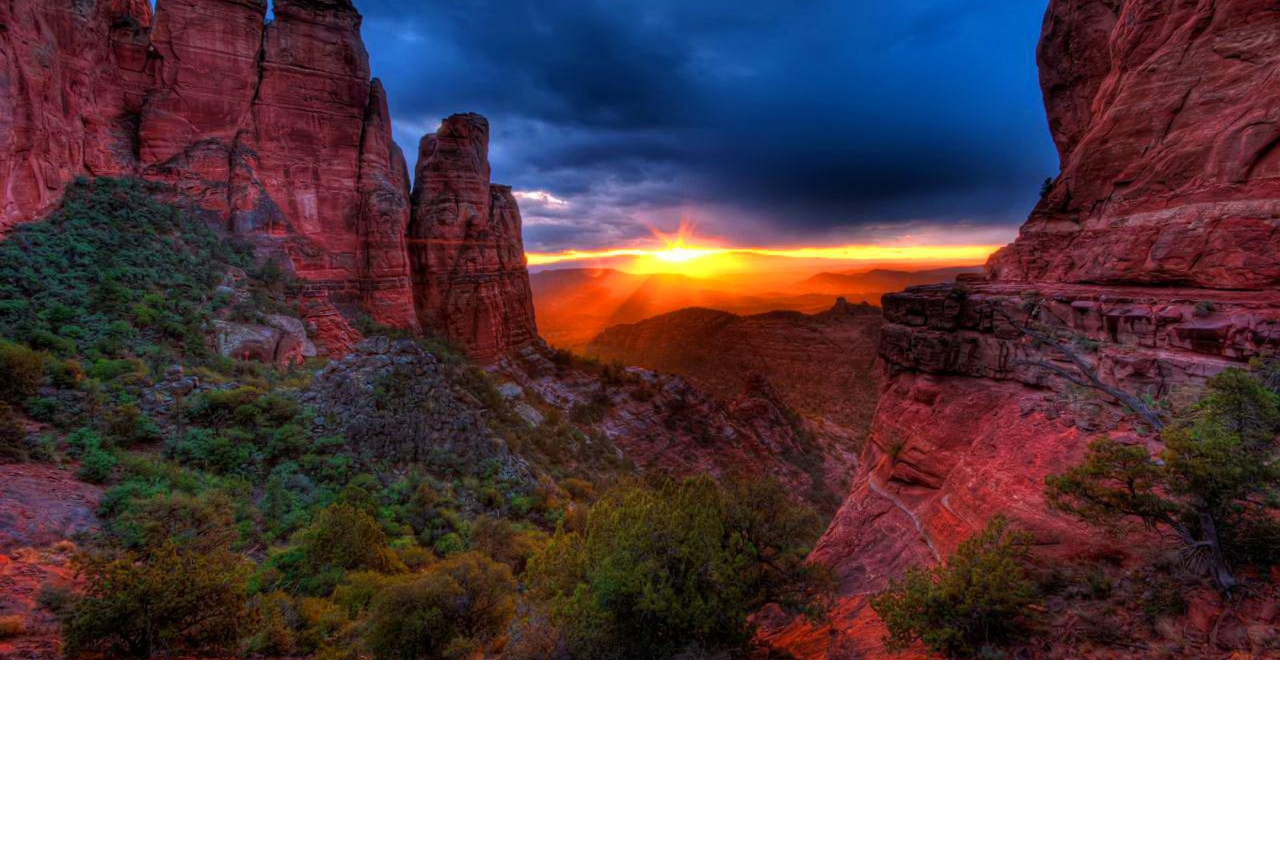
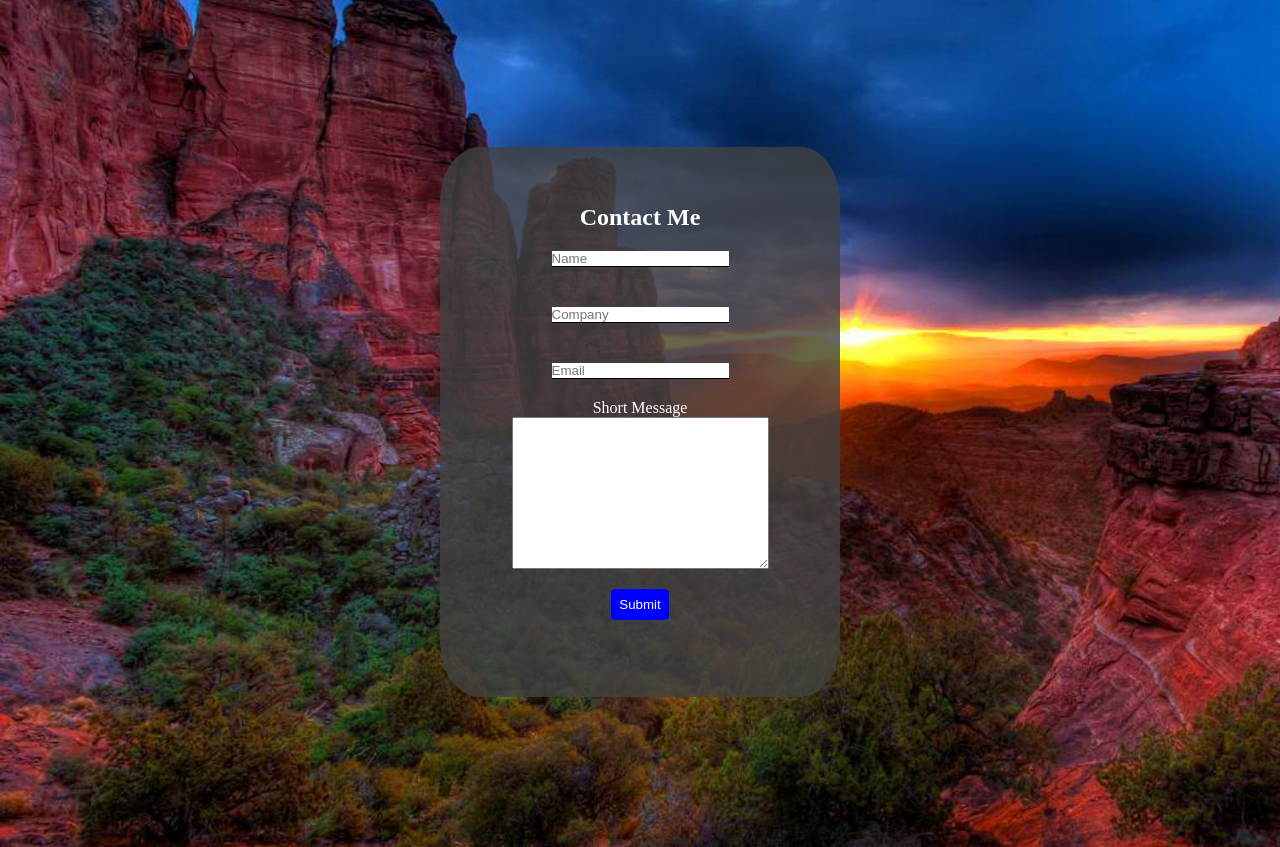
Before and after one commit to dan07r/Portfolio, a plain HTML site: page Contact.html in a window 1280 px wide. Shown: the part 60-907 px from the top of the page. Before the commit the page ends 800 px from the top, so only its background shows below. Drawn offline with Linux system fonts and the light colour scheme.

Commit message:
Added form to contact page.

```diff
--- a/Contact.html
+++ b/Contact.html
@@ -19,6 +19,27 @@
       </div>
     </header>
 
+    <main class="container">
+
+        <div class="card-form">
+
+          <h2>Contact Me</h2>
+
+          <input type="text"placeholder='Name'>
+          <input type="text"placeholder='Company'>
+          <input type="email"placeholder='Email'>
+          <label for="Message">Short Message</label>
+          <textarea name="Message" cols="30" rows="10"></textarea>
+          <input type="submit" value="Submit">
+
+
+
+        </div>
+
+
+
+    </main>
+
 
   </body>
 
--- a/css/stylesheet.css
+++ b/css/stylesheet.css
@@ -61,6 +61,46 @@ body {
   margin: 10px;
   color: black;
   text-align: center;
+
+}
+
+.card-form {
+  width: 400px;
+  height: 550px;
+  background: rgba(66, 66, 66, .8);
+  margin: 150px auto;
+  color: White;
+  border-radius: 10%;
+
+}
+
+.card-form {
+
+  display: flex;
+  flex-direction: column;
+  justify-content: center;
+  align-items: center;
+
+}
+
+
+
+.card-form input[type='text'],
+.card-form input[type='email'],
+.card-form input[type='submit']{
+  border: none;
+  border-bottom: black solid 1px;
+  margin: 20px;
+
+
+}
+
+.card-form input[type='submit'] {
+  border: solid blue;
+  background: blue;
+  color: white;
+  border-radius: 10%;
+  padding: 5px;
 
 }
 
```
Also changed, not shown: index.html (+1 -1 lines).
